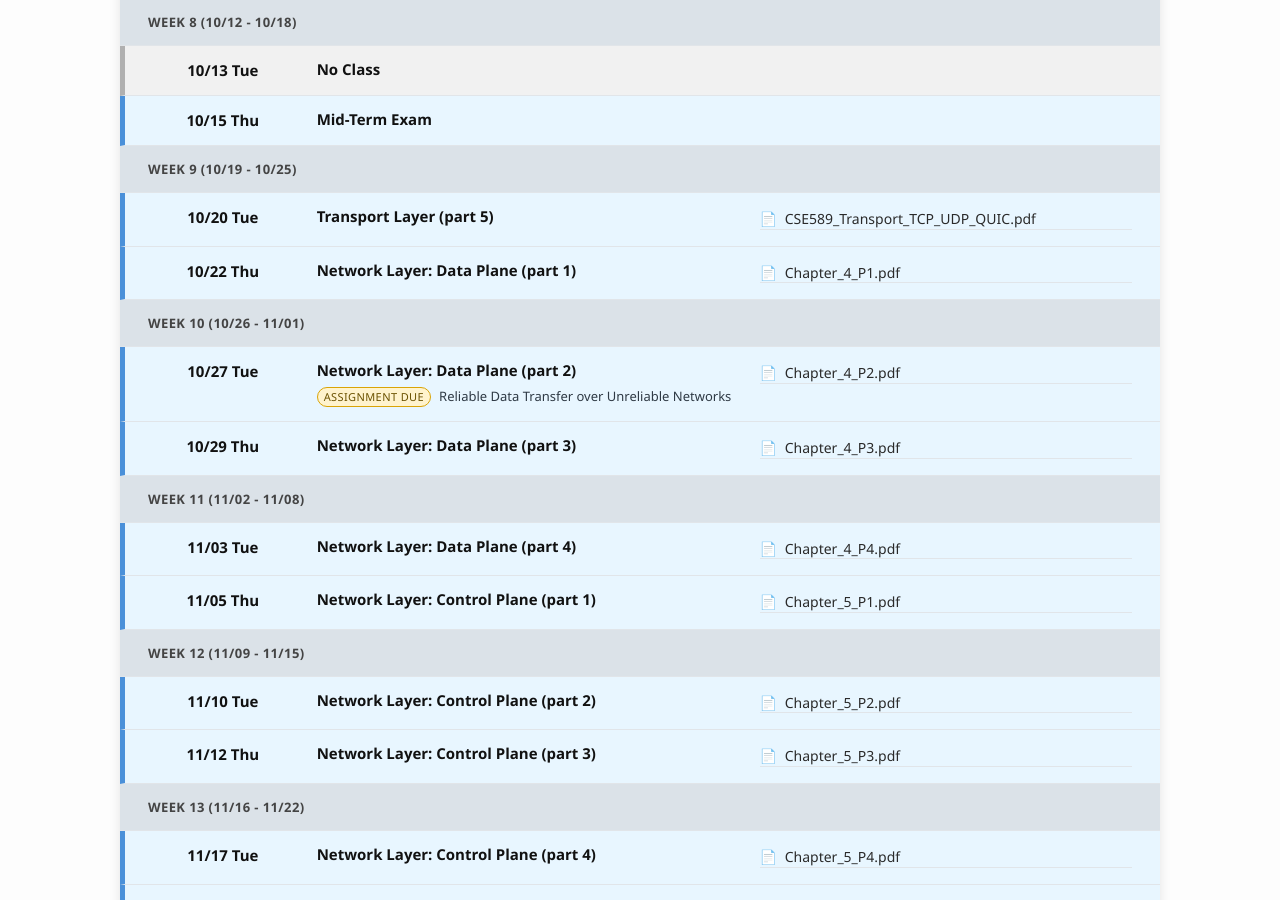
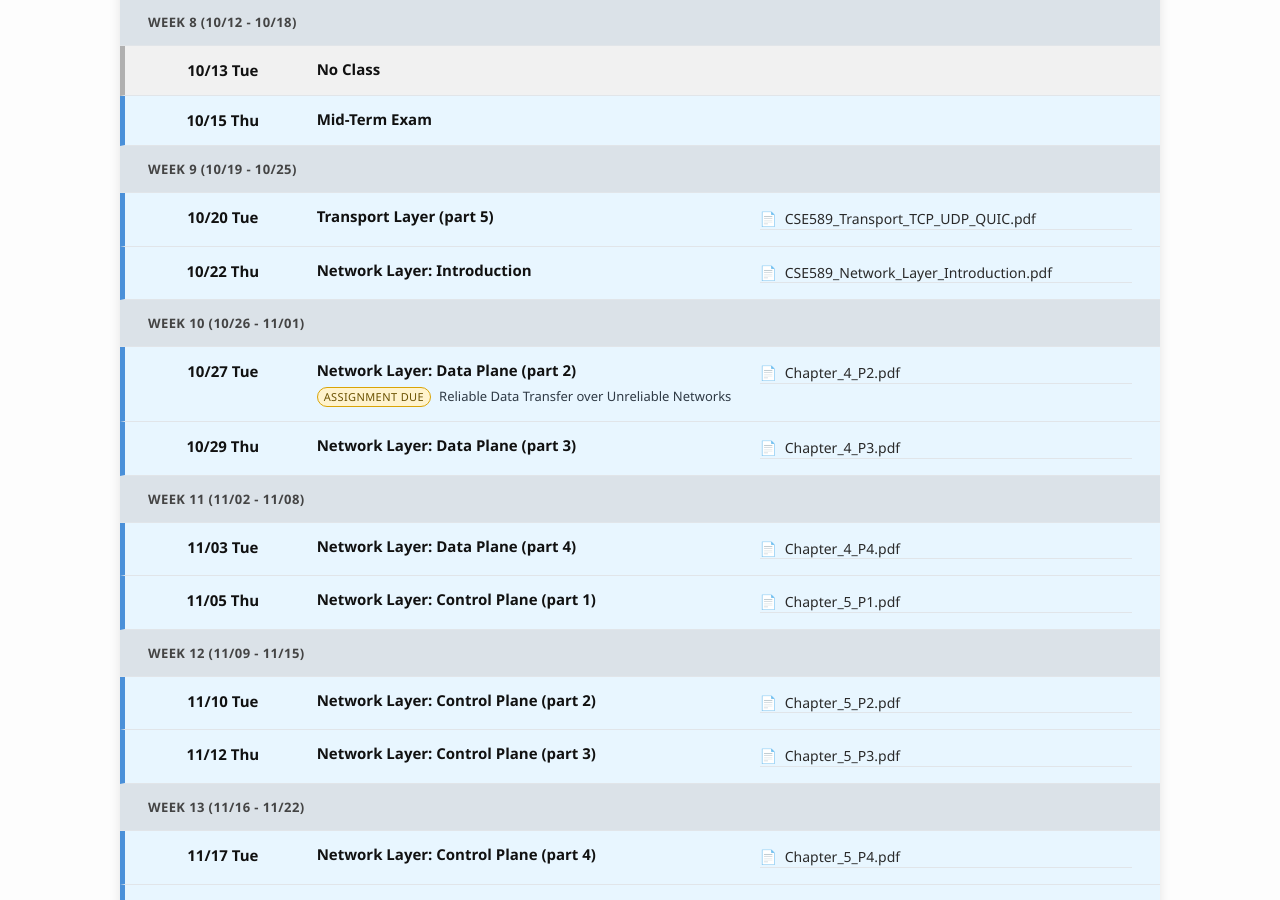
Before and after one commit to xieyaxiongfly/CSE589_fall_2026, a Jekyll site: the page built from schedule.md, in a window 1280 px wide and 900 px high, scrolled down 1413 px. Built offline with Jekyll 4.4.1, drawn with Linux system fonts in a browser that asks for light colours; nearby versions of some CDN libraries.

Commit message:
network layer

```diff
--- a/_data/course_schedule.yml
+++ b/_data/course_schedule.yml
@@ -73,10 +73,10 @@ lecture_sequence:
   materials:
   - name: CSE589_Transport_TCP_UDP_QUIC.pdf
     url: https://xieyaxiongfly.github.io/CSE589_fall_2026/static_files/uploads/CSE589_Chapter_3_Part_4_TCP_UDP_QUIC.pdf
-- topic: 'Network Layer: Data Plane (part 1)'
+- topic: 'Network Layer: Introduction'
   materials:
-  - name: Chapter_4_P1.pdf
-    url: https://xieyaxiongfly.github.io/CSE589_fall_2026/static_files/uploads/Chapter_4_P1.pdf
+  - name: CSE589_Network_Layer_Introduction.pdf
+    url: https://xieyaxiongfly.github.io/CSE589_fall_2026/static_files/uploads/CSE589_Network_Layer.pdf
 - topic: 'Network Layer: Data Plane (part 2)'
   materials:
   - name: Chapter_4_P2.pdf
```
Also changed, not shown: 2 other files.
